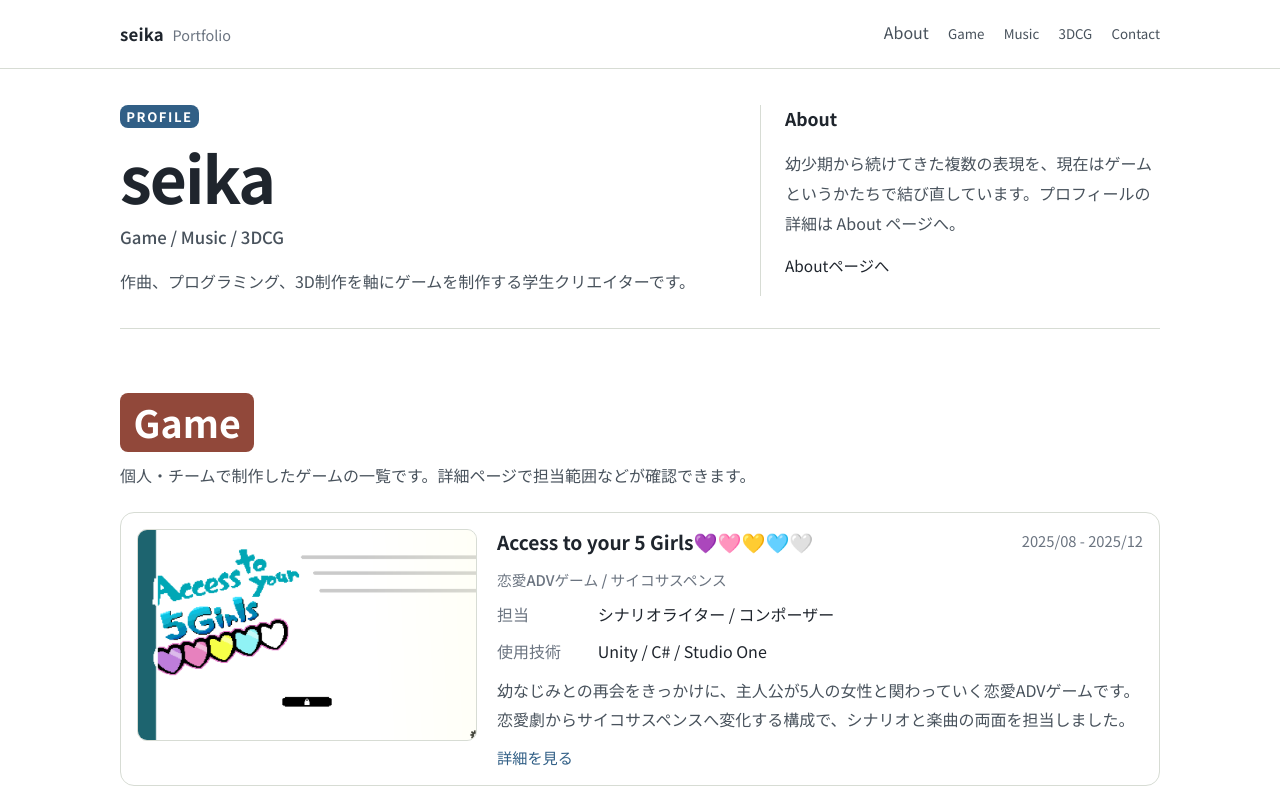
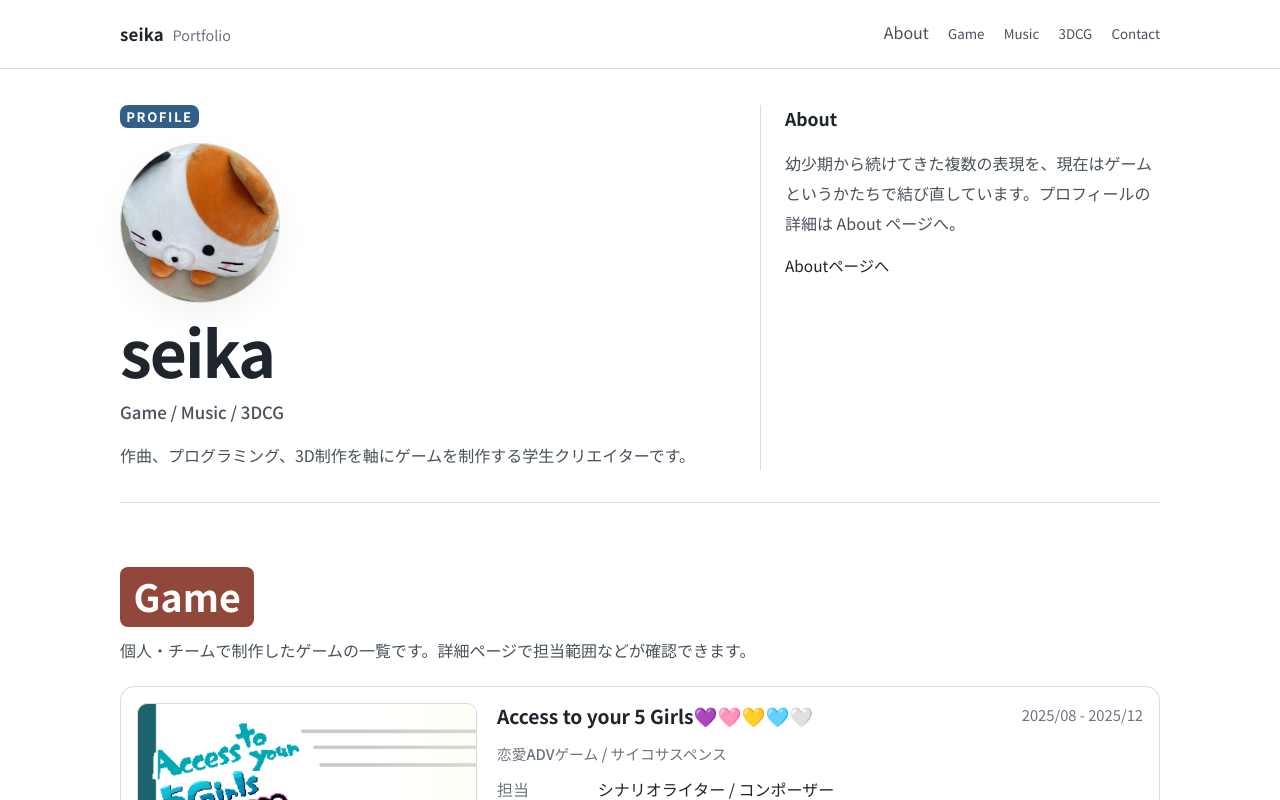
Before and after one commit to seikasan/My_Portfolio, a React (Vite) app: page /#/ in a window 1280 px wide. Shown: the top 800 px of the page. Built offline with nearby package versions, Linux system fonts and the light colour scheme.

Commit message:
アイコンを追加

```diff
--- a/src/data/siteContent.ts
+++ b/src/data/siteContent.ts
@@ -12,9 +12,14 @@ import type {
 import accessToYour5GirlsCover from '../assets/works/access-to-your-5-girls/cover.png';
 import returnFalseCover from '../assets/works/return-false/cover.png';
 import lostOfMusicCover from '../assets/works/lost-of-music/cover.png';
+import profileIcon from '../assets/profile/icon.jpg';
 
 export const siteProfile: SiteProfile = {
   name: 'seika',
+  avatar: {
+    src: profileIcon,
+    alt: 'seika profile icon',
+  },
   heroTitle: 'Game / Music / 3DCG',
   heroBody:
     '作曲、プログラミング、3D制作を軸にゲームを制作する学生クリエイターです。',
--- a/src/pages/HomePage.module.css
+++ b/src/pages/HomePage.module.css
@@ -39,6 +39,16 @@
   border-radius: 8px;
   line-height: 1.35;
   overflow-wrap: anywhere;
+}
+
+.profileAvatar {
+  width: 10rem;
+  height: 10rem;
+  border: 1px solid var(--color-line);
+  border-radius: 50%;
+  background: var(--color-surface-strong);
+  box-shadow: 0 0.75rem 2rem var(--color-shadow);
+  object-fit: cover;
 }
 
 .profileName {
@@ -175,4 +185,9 @@
   .profile {
     padding-bottom: 1.5rem;
   }
+
+  .profileAvatar {
+    width: 7.25rem;
+    height: 7.25rem;
+  }
 }
--- a/src/pages/HomePage.tsx
+++ b/src/pages/HomePage.tsx
@@ -59,6 +59,13 @@ export function HomePage() {
           >
             Profile
           </p>
+          <img
+            className={styles.profileAvatar}
+            src={siteProfile.avatar.src}
+            alt={siteProfile.avatar.alt}
+            width="160"
+            height="160"
+          />
           <h1 className={styles.profileName}>{siteProfile.name}</h1>
           <p className={styles.profileTitle}>{siteProfile.heroTitle}</p>
           <p className={styles.profileBody}>{siteProfile.heroBody}</p>
--- a/src/types/content.ts
+++ b/src/types/content.ts
@@ -101,6 +101,7 @@ export interface HeadingTone {
 
 export interface SiteProfile {
   name: string;
+  avatar: MediaAsset;
   heroTitle: string;
   heroBody: string;
   intro: string;
```
Also changed, not shown: src/assets/profile/icon.jpg (added).
